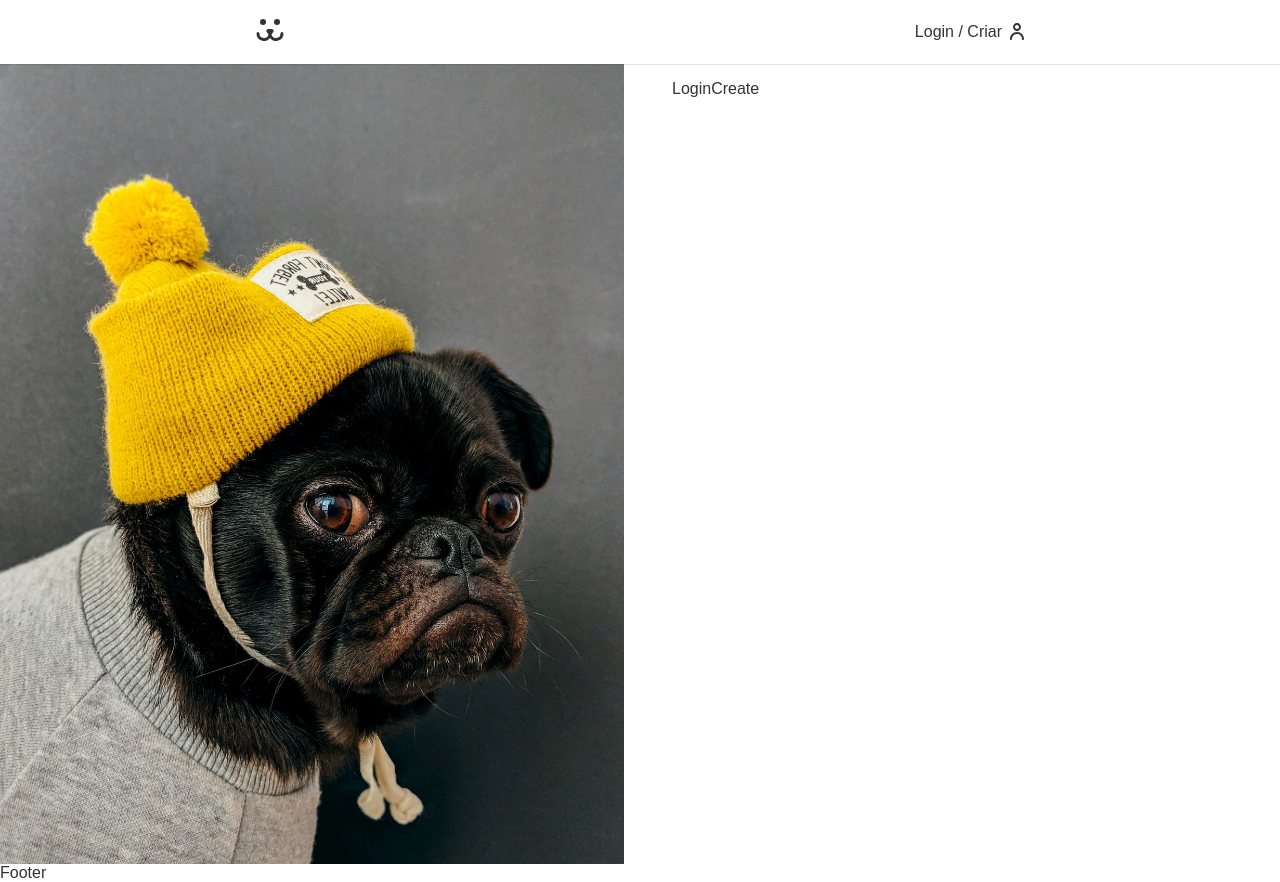
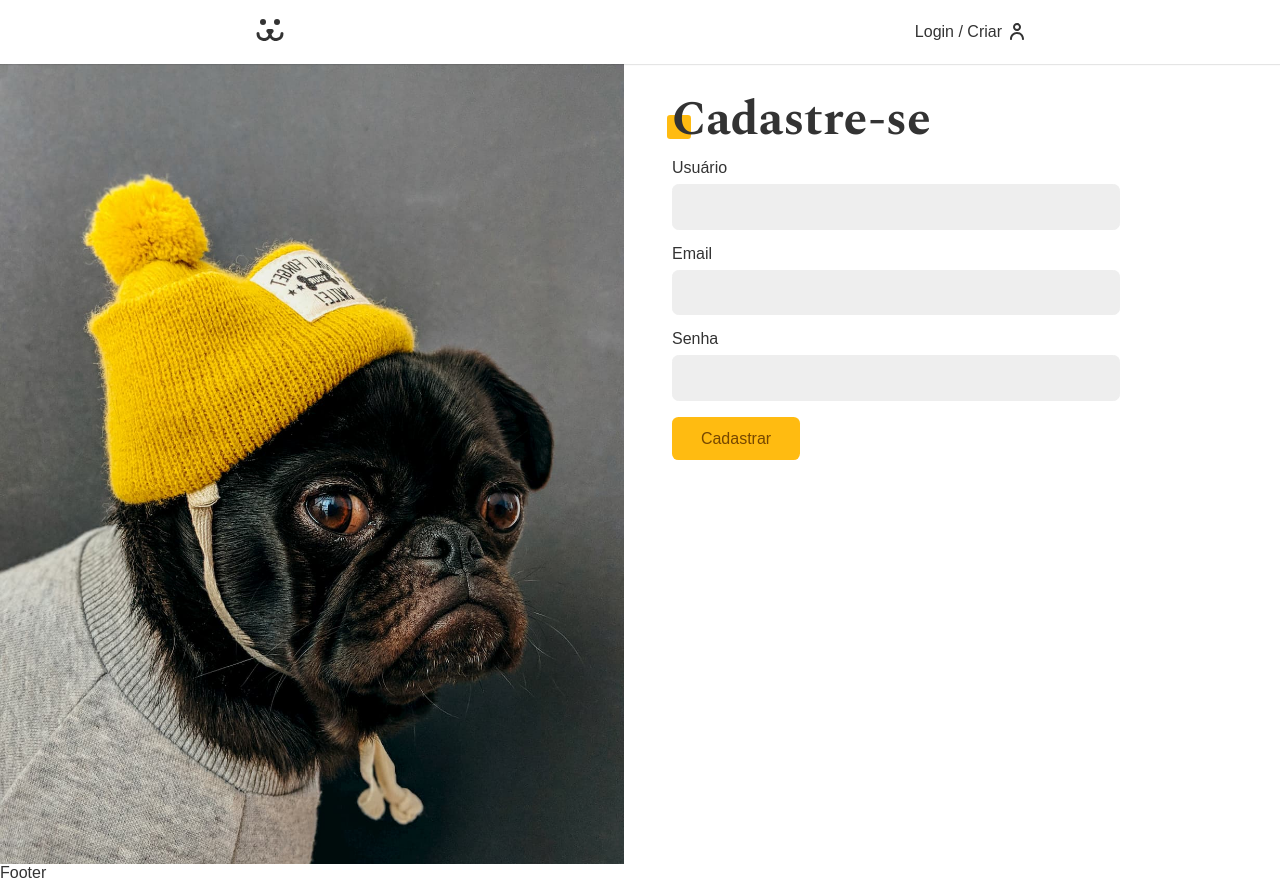
Before and after one commit to vtbrgt/Dogs-Origamid, a React (Create React App) app: page /login/criar in a window 1280 px wide. Built offline with nearby package versions, Linux system fonts and the light colour scheme.

Commit message:
login create page

```diff
--- a/src/Components/Login/LoginCreate.jsx
+++ b/src/Components/Login/LoginCreate.jsx
@@ -1,7 +1,40 @@
 import React from 'react';
+import Input from '../Forms/Input';
+import Button from '../Forms/Button';
+import useForm from '../../Hooks/useForm';
+import { USER_POST } from '../../api';
+import { UserContext } from '../../UserContext';
 
 const LoginCreate = () => {
-  return <div>LoginCreate</div>;
+  const username = useForm();
+  const email = useForm('email');
+  const password = useForm();
+
+  const { userLogin } = React.useContext(UserContext);
+
+  async function handleSubmit(event) {
+    event.preventDefault();
+    const { url, options } = USER_POST({
+      username: username.value,
+      email: email.value,
+      password: password.value,
+    });
+    const response = await fetch(url, options);
+    if (response.ok) userLogin(username.value, password.value);
+    console.log(response);
+  }
+
+  return (
+    <section className="animeLeft">
+      <h1 className="title">Cadastre-se</h1>
+      <form onSubmit={handleSubmit}>
+        <Input label="Usuário" type="text" name="username" {...username} />
+        <Input label="Email" type="email" name="email" {...email} />
+        <Input label="Senha" type="password" name="password" {...password} />
+        <Button>Cadastrar</Button>
+      </form>
+    </section>
+  );
 };
 
 export default LoginCreate;
--- a/src/api.js
+++ b/src/api.js
@@ -36,3 +36,16 @@
     },
   };
 }
+
+export function USER_POST(body) {
+  return {
+    url: API_URL + 'api/user',
+    options: {
+      method: 'POST',
+      headers: {
+        'Content-Type': 'application/json',
+      },
+      body: JSON.stringify(body),
+    },
+  };
+}
```
